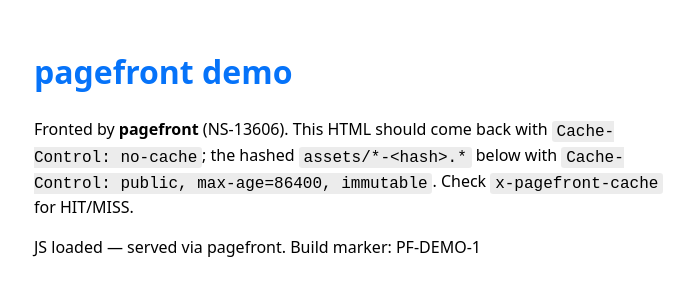
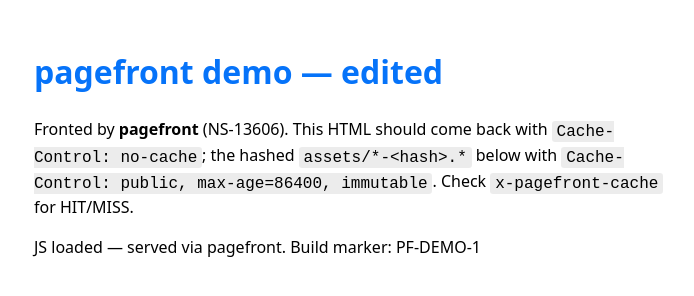
Before and after one commit to Newton-School/pagefront-demo, a plain HTML site: page index.html in a window 1280 px wide. Shown: the whole page, without its empty margins (286-980 px from the left). Drawn offline with Linux system fonts and the light colour scheme.

Commit message:
test: edit index.html heading (observe non-propagation under edge cache)

```diff
--- a/index.html
+++ b/index.html
@@ -8,7 +8,7 @@
 </head>
 <body>
   <main>
-    <h1>pagefront demo</h1>
+    <h1>pagefront demo — edited</h1>
     <p>Fronted by <strong>pagefront</strong> (NS-13606). This HTML should come
       back with <code>Cache-Control: no-cache</code>; the hashed
       <code>assets/*-&lt;hash&gt;.*</code> below with
```
